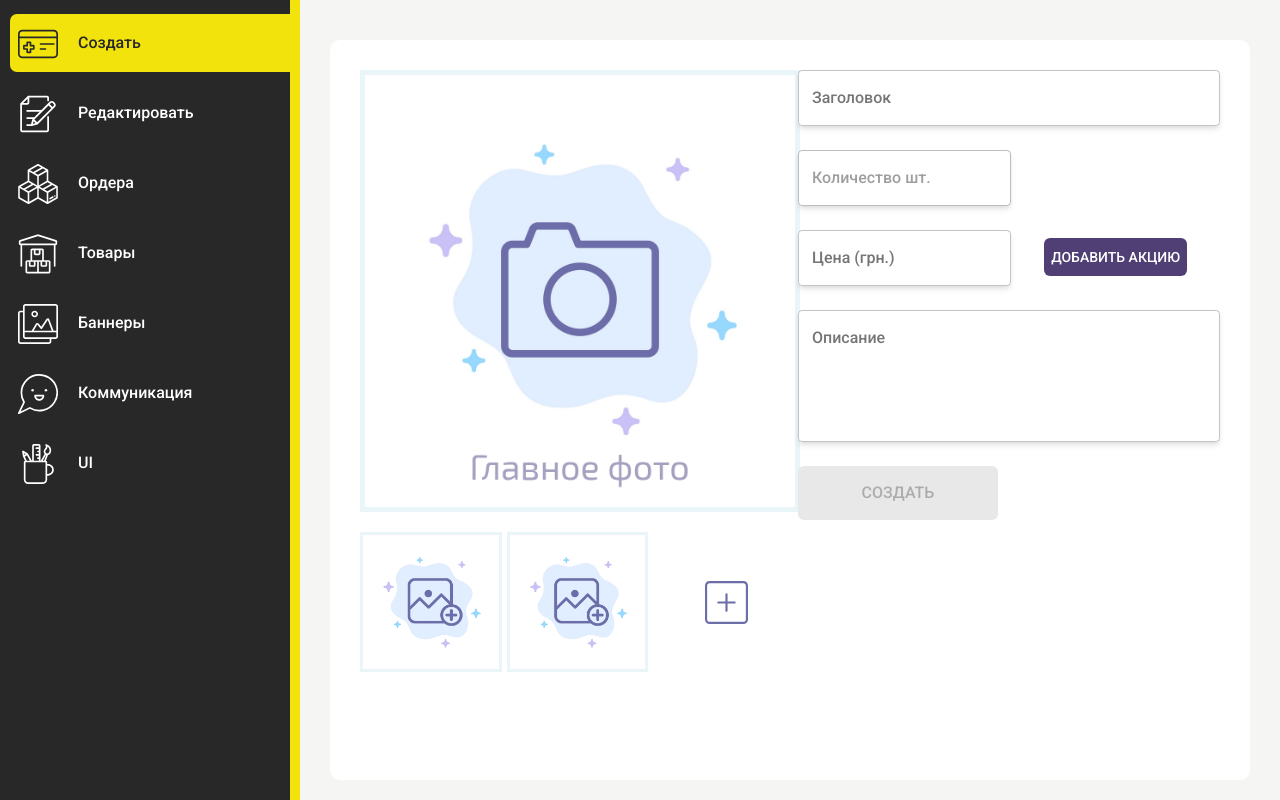
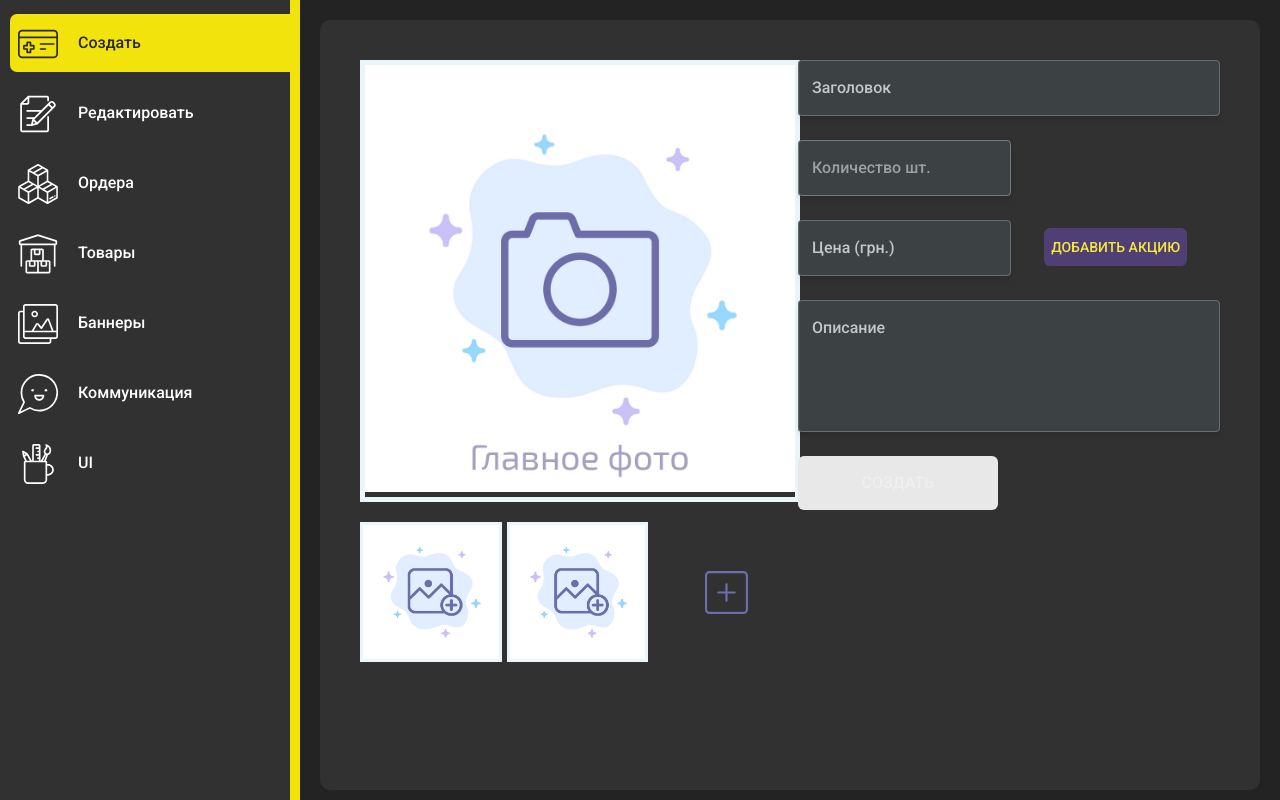
Before and after one commit to bags2on/admin, a React (Create React App) app: page /create-product in a window 1280 px wide. Built offline with nearby package versions, Linux system fonts and the light colour scheme.

Commit message:
app layout update | style update

```diff
--- a/src/components/AppLayout/AppLayout.tsx
+++ b/src/components/AppLayout/AppLayout.tsx
@@ -8,25 +8,33 @@ interface AppLayoutProps {
 
 const useStyles = makeStyles(() => ({
   root: {
-    display: 'flex'
+    display: 'flex',
+    height: '100vh'
   },
   content: {
     width: '100%',
-    padding: '40px 30px 20px 30px',
-    backgroundColor: '#f5f5f4'
+    padding: '20px 20px 10px 20px',
+    backgroundColor: '#232323'
+  },
+  pageWrapper: {
+    padding: '10px 30px 0 30px',
+    backgroundColor: '#313131',
+    borderRadius: 10,
+    height: '100%',
+    overflowY: 'auto'
   }
 }))
 
 const AppLayout: React.FC<AppLayoutProps> = ({ children }) => {
-  const isAuthenticated = true
-
   const classes = useStyles()
 
   return (
     <div className={classes.root}>
       {/* {isAuthenticated && <Sidebar menuLinks={getSidebarLinks(userRole)} />} */}
-      {isAuthenticated && <SideBar />}
-      <main className={classes.content}>{children}</main>
+      <SideBar />
+      <main className={classes.content}>
+        <div className={classes.pageWrapper}>{children}</div>
+      </main>
       {/* <MessageSnackBar message={message} onClear={onClearMessage} /> */}
     </div>
   )
--- a/src/components/CatalogItem/CatalogItem.tsx
+++ b/src/components/CatalogItem/CatalogItem.tsx
@@ -86,7 +86,7 @@ const CatalogItem: React.FC<CatalogItemProps> = ({
         <div className={classes.priceBox}>
           <div
             className={clsx({
-              [classes.basePrice]: true,
+              [classes.price]: true,
               [classes.price_discount]: currentPrice !== basePrice
             })}
           >
--- a/src/components/SideBar/SideBar.tsx
+++ b/src/components/SideBar/SideBar.tsx
@@ -4,8 +4,8 @@ import { makeStyles } from '@material-ui/core/styles'
 
 const useStyles = makeStyles(() => ({
   root: {
-    height: '100vh',
-    backgroundColor: '#282828'
+    height: '100%',
+    backgroundColor: '#313131'
   }
 }))
 
--- a/src/pages/CreateProduct/CreateProduct.tsx
+++ b/src/pages/CreateProduct/CreateProduct.tsx
@@ -12,10 +12,7 @@ import { createProductSchema } from '../../utils/validation/validationSchemas'
 
 const useStyles = makeStyles(() => ({
   root: {
-    padding: '30px 30px 0 30px',
-    backgroundColor: '#fff',
-    borderRadius: 10,
-    height: '100%'
+    padding: '30px 10px 0 10px'
   },
   formField: {
     maxWidth: 500,
--- a/src/pages/Orders/Orders.tsx
+++ b/src/pages/Orders/Orders.tsx
@@ -2,12 +2,7 @@ import React from 'react'
 import { makeStyles } from '@material-ui/core/styles'
 
 const useStyles = makeStyles(() => ({
-  root: {
-    padding: '10px 30px 0 30px',
-    backgroundColor: '#fff',
-    borderRadius: 10,
-    height: '100%'
-  }
+  root: {}
 }))
 
 const Orders: React.FC = () => {
--- a/src/pages/Products/Products.tsx
+++ b/src/pages/Products/Products.tsx
@@ -13,12 +13,6 @@ import { makeStyles } from '@material-ui/core/styles'
 // import { Gender } from '../../types'
 
 const useStyles = makeStyles(() => ({
-  root: {
-    padding: '10px 30px 0 30px',
-    backgroundColor: '#fff',
-    borderRadius: 10,
-    height: '100%'
-  },
   list: {
     margin: 0,
     padding: 0,
@@ -53,7 +47,7 @@ const Products: React.FC = () => {
   console.log(data)
 
   return (
-    <div className={classes.root}>
+    <div>
       <Search />
       <Grid container component="ul" className={classes.list}>
         {data?.allProducts.products.map((product) => (
--- a/src/pages/Products/Search/Search.tsx
+++ b/src/pages/Products/Search/Search.tsx
@@ -1,9 +1,11 @@
 import React from 'react'
+import { Typography } from '@material-ui/core'
+Typography
 
 const Search: React.FC = () => {
   return (
     <div>
-      <div>Search</div>
+      <Typography>Search</Typography>
     </div>
   )
 }
--- a/src/utils/theme.ts
+++ b/src/utils/theme.ts
@@ -44,11 +44,9 @@ export default createMuiTheme({
     }
   },
   palette: {
-    type: 'light',
+    type: 'dark',
     primary: {
-      main: '#F2E30C',
-      light: '#fff',
-      dark: '#303030'
+      main: '#F2E30C'
     },
     secondary: {
       main: '#F2E30C'
@@ -66,5 +64,16 @@ export default createMuiTheme({
       '"Segoe UI Emoji"',
       '"Segoe UI Symbol"'
     ].join(',')
+  },
+  overrides: {
+    MuiCssBaseline: {
+      '@global': {
+        body: {
+          position: 'relative',
+          height: '100%',
+          overflowY: 'hidden'
+        }
+      }
+    }
   }
 })
```
